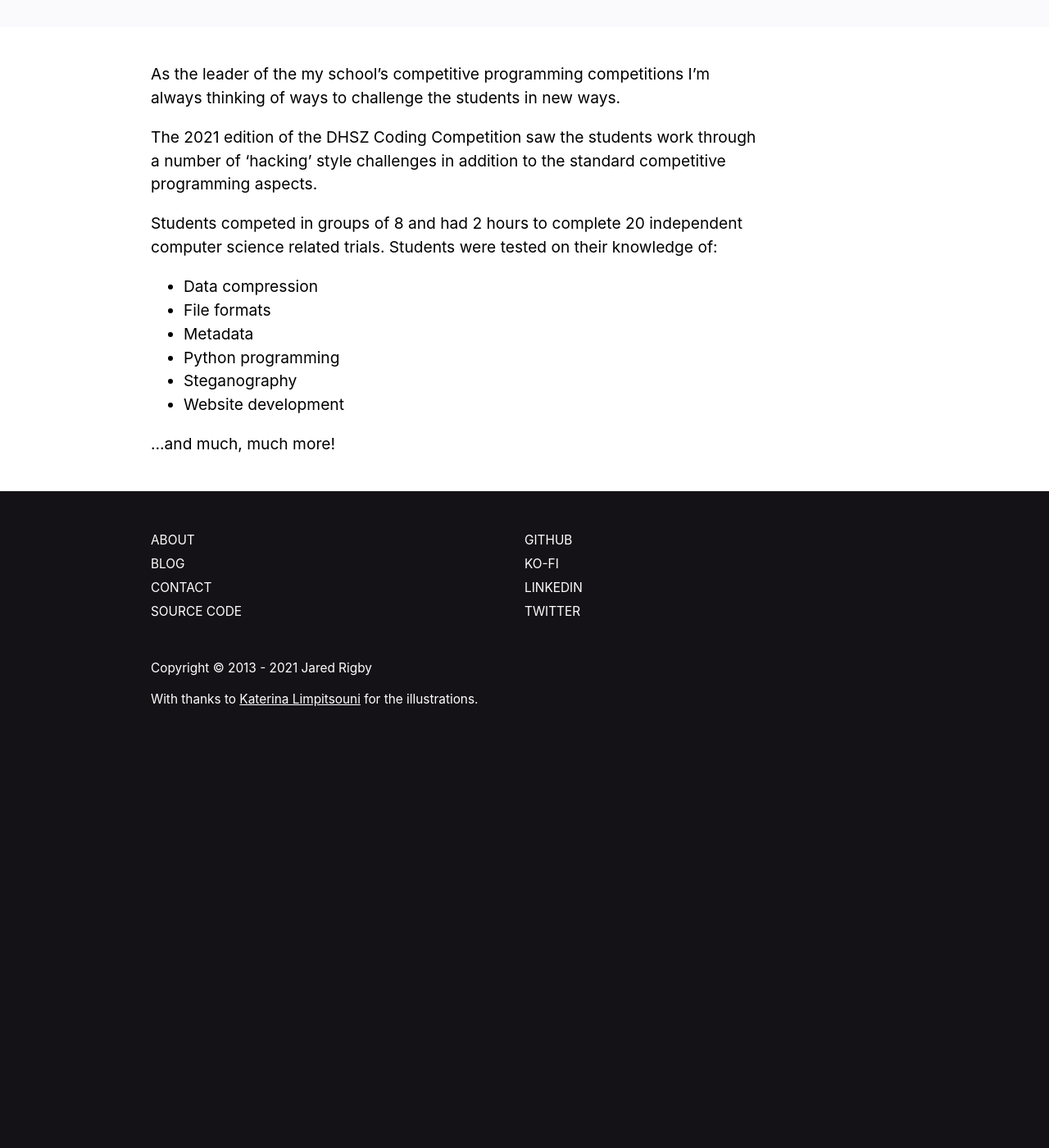
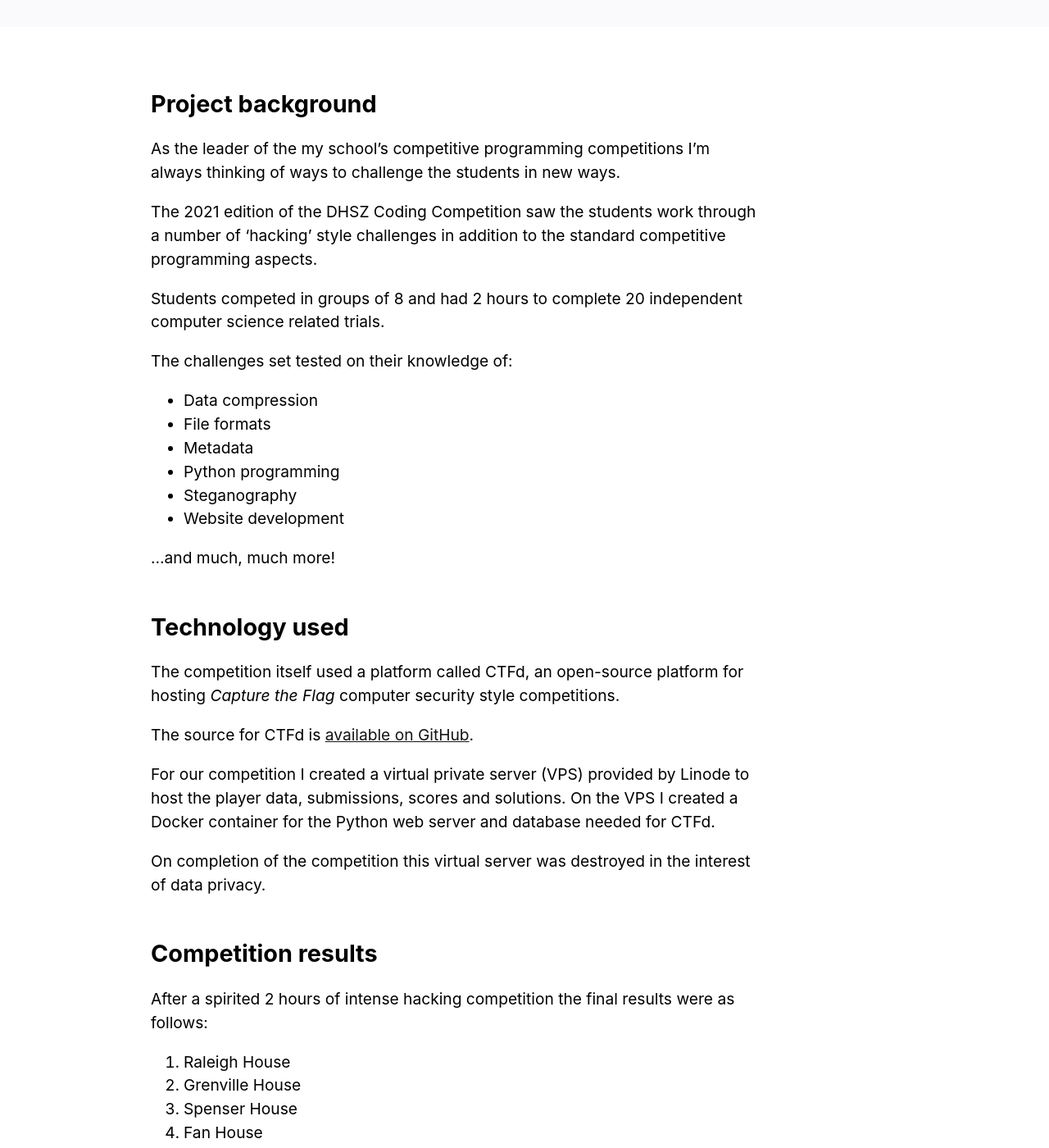
Before and after one commit to jazibobs/jazibobs.github.io, a Jekyll site: the page built from _projects/education/dhsz-ctf.md, in a window 1280 px wide and 1400 px high, scrolled down 569 px. Shown: the whole window at 82% size. Built offline with Jekyll 4.4.1, drawn with Linux system fonts in a browser that asks for light colours; before the commit the page ends 1484 px from its top, so only the background shows below that.

Commit message:
Updated DHSZ CTF writeup

```diff
--- a/_projects/education/dhsz-ctf.md
+++ b/_projects/education/dhsz-ctf.md
@@ -6,11 +6,15 @@ finished: January 2021
 image: dhsz-ctf/pexels-pixabay-60504.jpg
 layout: project_single
 ---
+## Project background
+
 As the leader of the my school's competitive programming competitions I'm always thinking of ways to challenge the students in new ways.
 
 The 2021 edition of the DHSZ Coding Competition saw the students work through a number of 'hacking' style challenges in addition to the standard competitive programming aspects.
 
-Students competed in groups of 8 and had 2 hours to complete 20 independent computer science related trials. Students were tested on their knowledge of:
+Students competed in groups of 8 and had 2 hours to complete 20 independent computer science related trials.
+
+The challenges set tested on their knowledge of:
 
 - Data compression
 - File formats
@@ -20,3 +24,22 @@ Students competed in groups of 8 and had 2 hours to complete 20 independent comp
 - Website development
 
 ...and much, much more!
+
+## Technology used
+
+The competition itself used a  platform called CTFd, an open-source platform for hosting *Capture the Flag* computer security style competitions.
+
+The source for CTFd is [available on GitHub](https://github.com/CTFd/CTFd).
+
+For our competition I created a virtual private server (VPS) provided by Linode to host the player data, submissions, scores and solutions. On the VPS I created a Docker container for the Python web server and database needed for CTFd.
+
+On completion of the competition this virtual server was destroyed in the interest of data privacy.
+
+## Competition results
+
+After a spirited 2 hours of intense hacking competition the final results were as follows:
+
+1. Raleigh House
+2. Grenville House
+3. Spenser House
+4. Fan House
```
Also changed, not shown: contact.md (+3 -3 lines).
